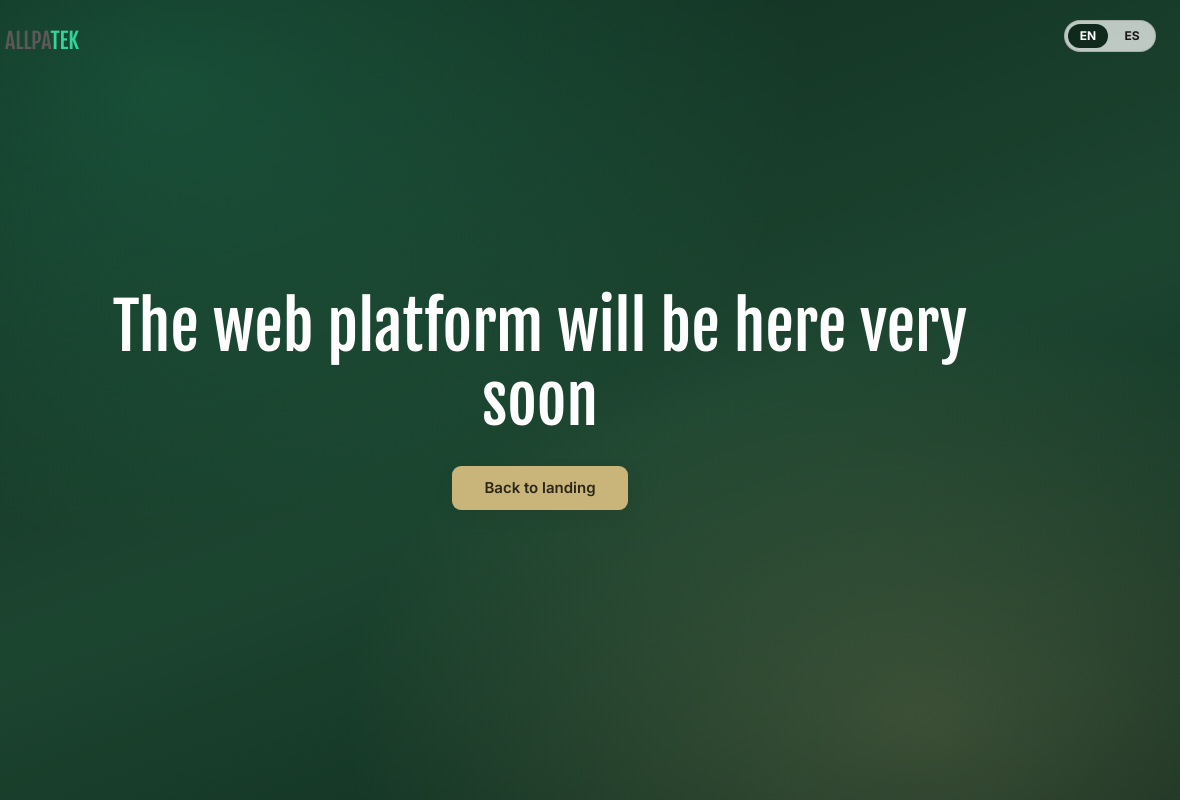
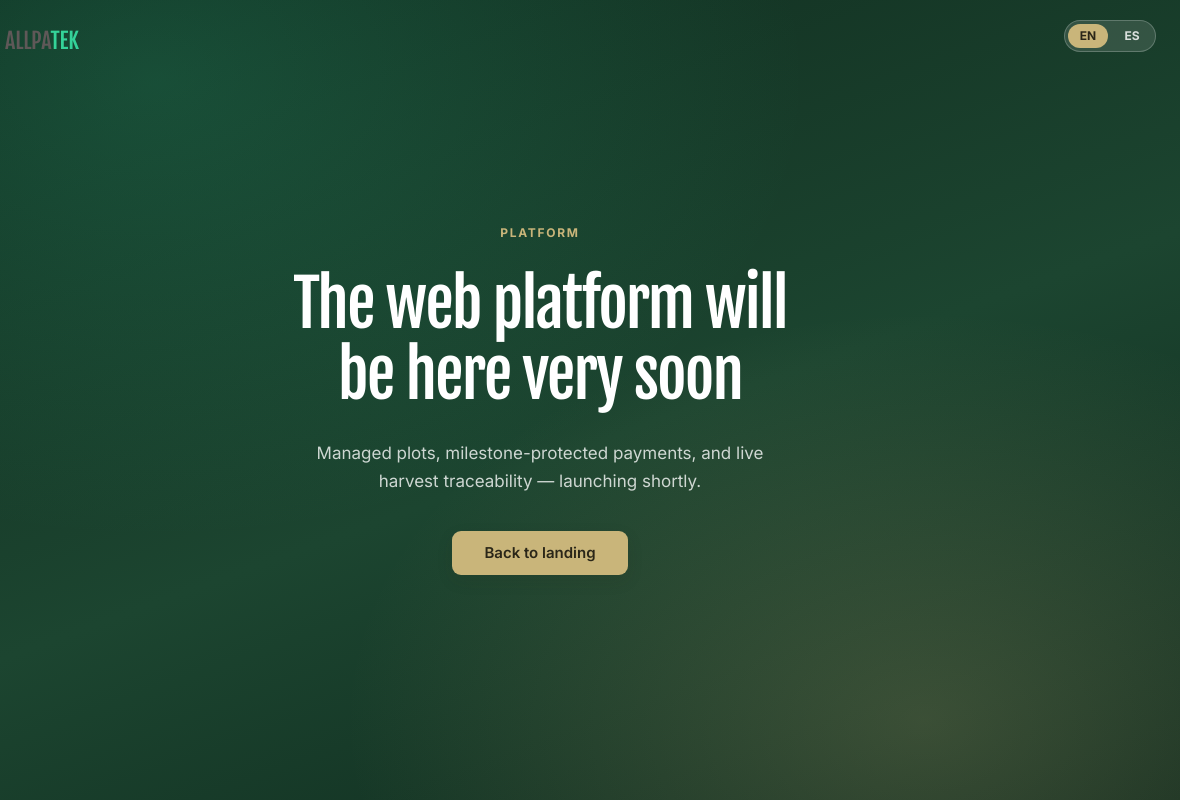
Before and after one commit to upc-pre-202620-1asi0729-7753-Terranova/allpatek-website, a plain HTML site: page plataforma.html in a window 1280 px wide. Shown: the full height of the page, 100-1280 px from the left. Drawn offline with Linux system fonts and the light colour scheme.

Commit message:
feat(coming-soon): align the platform page with the landing visual system

```diff
--- a/plataforma.html
+++ b/plataforma.html
@@ -3,6 +3,7 @@
   <head>
     <meta charset="UTF-8" />
     <meta name="viewport" content="width=device-width, initial-scale=1.0" />
+    <meta name="description" content="{coming.lead}" />
     <title>{coming.meta}</title>
     <link rel="preconnect" href="https://fonts.googleapis.com" />
     <link rel="preconnect" href="https://fonts.gstatic.com" crossorigin />
@@ -13,6 +14,7 @@
     <link rel="stylesheet" href="styles.css" />
   </head>
   <body class="coming-page">
+    <a class="skip-link" href="#coming-title">{a11y.skip}</a>
     <main class="coming" role="main" aria-labelledby="coming-title">
       <a class="logo coming__logo" href="index.html" aria-label="{nav.home}">
         <img class="logo__img" src="assets/logo.png" width="72" height="40" alt="" />
@@ -24,7 +26,9 @@
         <button type="button" class="lang__btn" data-lang="es_419" aria-pressed="false">ES</button>
       </div>
 
+      <p class="coming__kicker">{coming.kicker}</p>
       <h1 id="coming-title">{coming.title}</h1>
+      <p class="coming__lead">{coming.lead}</p>
 
       <a class="btn btn--gold btn--lg" href="index.html">{coming.back}</a>
     </main>
--- a/script.js
+++ b/script.js
@@ -19,7 +19,9 @@ const MESSAGES = {
     "nav.cta": "Get Started",
     "lang.aria": "Language",
     "coming.meta": "ALLPATEK — Coming soon",
+    "coming.kicker": "Platform",
     "coming.title": "The web platform will be here very soon",
+    "coming.lead": "Managed plots, milestone-protected payments, and live harvest traceability — launching shortly.",
     "coming.back": "Back to landing",
 
     "hero.title": "Guaranteed agricultural production, from land to your business",
@@ -155,7 +157,9 @@ const MESSAGES = {
     "nav.cta": "Empieza Ahora",
     "lang.aria": "Idioma",
     "coming.meta": "ALLPATEK — Muy pronto",
+    "coming.kicker": "Plataforma",
     "coming.title": "Aquí estará la plataforma web muy pronto",
+    "coming.lead": "Parcelas gestionadas, pagos protegidos por hitos y trazabilidad de cosecha en vivo — muy pronto.",
     "coming.back": "Volver al landing",
 
     "hero.title": "Producción agrícola garantizada, de la tierra a tu negocio",
@@ -281,7 +285,7 @@ const MESSAGES = {
 
 let currentLang = DEFAULT_LANG;
 const KEY_RE = /\{([a-z0-9.]+)\}/gi;
-const ATTRS = ["placeholder", "aria-label", "alt", "title"];
+const ATTRS = ["placeholder", "aria-label", "alt", "title", "content"];
 
 function $(selector, root = document) {
   return root.querySelector(selector);
--- a/styles.css
+++ b/styles.css
@@ -1281,13 +1281,49 @@ ol {
 }
 
 .coming h1 {
-  max-width: 900px;
+  max-width: 16ch;
   margin: 0;
   color: var(--white);
   font-family: var(--font-display);
   font-size: clamp(32px, 6vw, 64px);
-  line-height: 1.15;
+  line-height: 1.12;
+  letter-spacing: -0.03em;
   font-weight: 400;
+}
+
+.coming__kicker {
+  margin: 0;
+  font-size: 12px;
+  font-weight: 700;
+  letter-spacing: 0.14em;
+  text-transform: uppercase;
+  color: var(--gold);
+}
+
+.coming__lead {
+  margin: 0;
+  max-width: 46ch;
+  font-size: 17px;
+  line-height: 1.65;
+  color: rgba(255, 255, 255, 0.78);
+}
+
+.coming .btn {
+  margin-top: 8px;
+}
+
+.coming-page .lang {
+  background: rgba(255, 255, 255, 0.12);
+  border-color: rgba(255, 255, 255, 0.22);
+}
+
+.coming-page .lang__btn {
+  color: rgba(255, 255, 255, 0.82);
+}
+
+.coming-page .lang__btn.is-active {
+  background: var(--gold);
+  color: #2a2618;
 }
 /* Footer */
 
```
